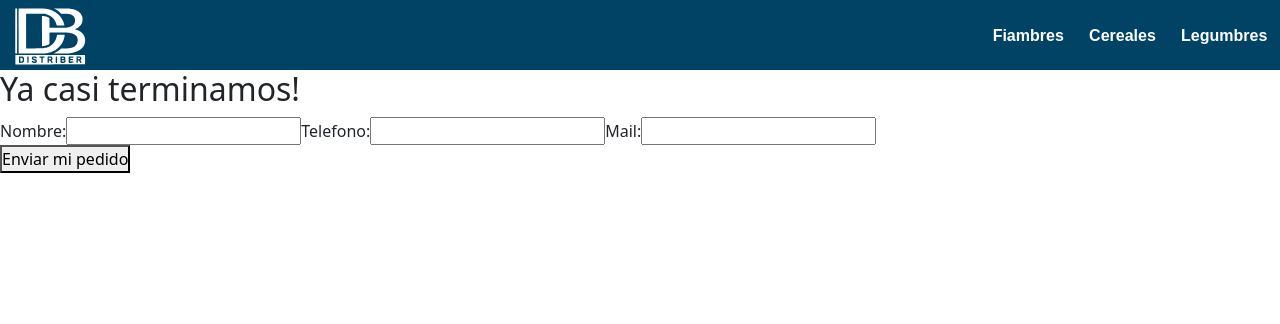
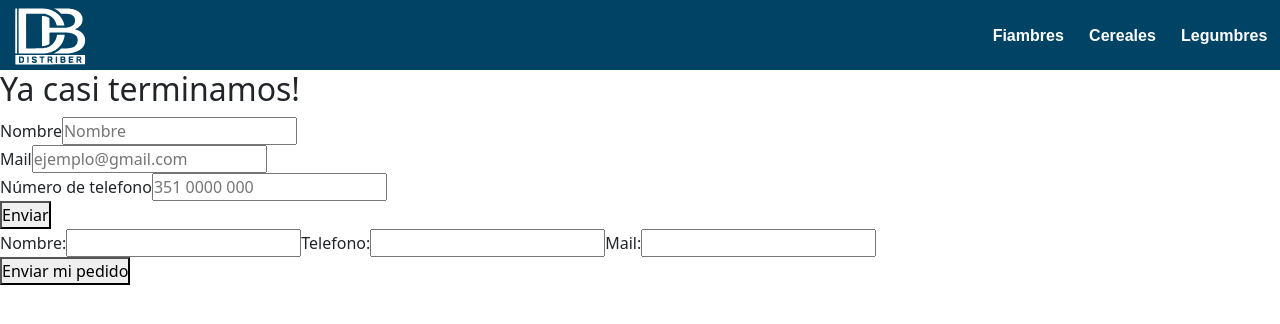
Before and after one commit to Cecilia00/fitzpatricktienda, a React (Create React App) app: page /checkout in a window 1280 px wide. Shown: the top 324 px of the page. Built offline with nearby package versions, Linux system fonts and the light colour scheme.

Commit message:
Formik part 1

```diff
--- a/package.json
+++ b/package.json
@@ -12,6 +12,7 @@
     "babel-plugin-macros": "^3.1.0",
     "bootstrap": "^5.2.1",
     "firebase": "^9.13.0",
+    "formik": "^2.2.9",
     "react": "^18.2.0",
     "react-dom": "^18.2.0",
     "react-router-dom": "^6.4.1",
--- a/src/components/Checkout/Checkout.js
+++ b/src/components/Checkout/Checkout.js
@@ -2,6 +2,7 @@ import { useContext, useState } from "react"
 import { CartContext } from "../../context/CartContext"
 import { addDoc, collection, query, where, documentId, writeBatch, getDocs } from 'firebase/firestore'
 import { db } from "../../service/firebase"
+import FormItem from "../FormItem/FormItem"
 
 const Checkout = () => {
     const { cart, total, count } = useContext(CartContext)
@@ -78,6 +79,7 @@ const Checkout = () => {
     return (
         <div>
             <h2>Ya casi terminamos!</h2>
+            <FormItem/>
             <form onSubmit={handleSubmit}>
                 <label>Nombre:
                     <input
--- /dev/null
+++ b/src/components/FormItem/FormItem.js
@@ -0,0 +1,82 @@
+import React from 'react';
+import { Formik } from 'formik';
+
+const FormItem = () => {
+
+    return (
+        <>
+            <Formik
+                initialValues={{
+                    name: '',
+                    mail: '',
+                    phone: ''
+                }}
+
+                validate={(values) => {
+                    let errors = {};
+
+                    // if + validacion name=verificationName + errores.name = 'Los nombres no coinciden'
+                    // validaciones de espacios vacios + alert con (!values.name)
+
+                    if (!values.name){
+                        errors.name = 'Por favor ingresa un nombre'
+                    }
+
+                }}
+
+                onSubmit={() => { }}>
+
+                {( {values, errors, handleSubmit, handleChange, handleBlur}) => (
+                    <form action="" onSubmit={handleSubmit} className="formulario">
+                        <div>
+                            <label htmlFor="name">Nombre</label>
+                            <input
+                                type="text"
+                                name="name"
+                                placeholder="Nombre"
+                                id="name"
+                                value= {values.name}
+                                onChange={handleChange}
+                                onBlur= {handleBlur}
+                            />
+                            {errors.name && <div>
+                                    <h4>Hay un error en el nombre</h4>
+                                </div>}
+                        </div>
+
+                        <div>
+                            <label htmlFor="mail">Mail</label>
+                            <input
+                                type="email"
+                                name="mail"
+                                placeholder="ejemplo@gmail.com"
+                                id="mail"
+                                value= {values.mail}
+                                onChange={handleChange}
+                                onBlur= {handleBlur}
+                            />
+                        </div>
+
+                        <div>
+                            <label htmlFor="phone">Número de telefono</label>
+                            <input
+                                type="text"
+                                name="phone"
+                                placeholder="351 0000 000"
+                                id="phone"
+                                value= {values.phone}
+                                onChange={handleChange}
+                                onBlur= {handleBlur}
+                            />
+                        </div>
+
+                        <button type="submit">Enviar</button>
+                    </form>
+                )}
+
+            </Formik>
+        </>
+    );
+}
+
+export default FormItem;
--- a/src/components/Item/Item.css
+++ b/src/components/Item/Item.css
@@ -11,6 +11,7 @@
     border-radius: 25px;
     padding: 13px;
     margin: 10px 20px;
+    justify-content: center;
 }
 .ItemName{
     text-align: center;
@@ -19,9 +20,9 @@
 }
 
 
-.ItemImagen{
-    width:80%;
+.ItemImage{
     max-width: 150px;
+    justify-self: center;
 }
 
 .link{
@@ -68,8 +69,7 @@
 
     }
 
-    .ItemImagen{
-        width:80%;
+    .ItemImage{
         max-width: 150px;
     }
 }
--- a/src/components/ItemDetail/ItemDetail.css
+++ b/src/components/ItemDetail/ItemDetail.css
@@ -9,7 +9,8 @@
     border-radius: 15px;
     margin: 3% 10%;
     border-radius: 30px;
-    margin-top: 3%;
+    width: fit-content;
+
 }
 
 .productContainer {
--- a/src/components/ItemDetailContainer/ItemDetailContainer.css
+++ b/src/components/ItemDetailContainer/ItemDetailContainer.css
@@ -1,8 +1,7 @@
-.itemDetailContainerDiv{
+.ItemDetailContainer{
     display: flex;
     justify-content: center;
     font-family:'Montserrat', sans-serif;
-
 }
 
 .Title{
--- a/src/components/ItemDetailContainer/ItemDetailContainer.js
+++ b/src/components/ItemDetailContainer/ItemDetailContainer.js
@@ -38,9 +38,9 @@ const ItemDetailContainer = ({ setCart }) => {
     }
     else {
         return (
-            <>
+            <div className="ItemDetailContainer">
                 <ItemDetail {...product} setCart={setCart} />
-            </>
+            </div>
         )
     }
 
```
Also changed, not shown: 1 other file (tests, documents, lock files or other folders).
